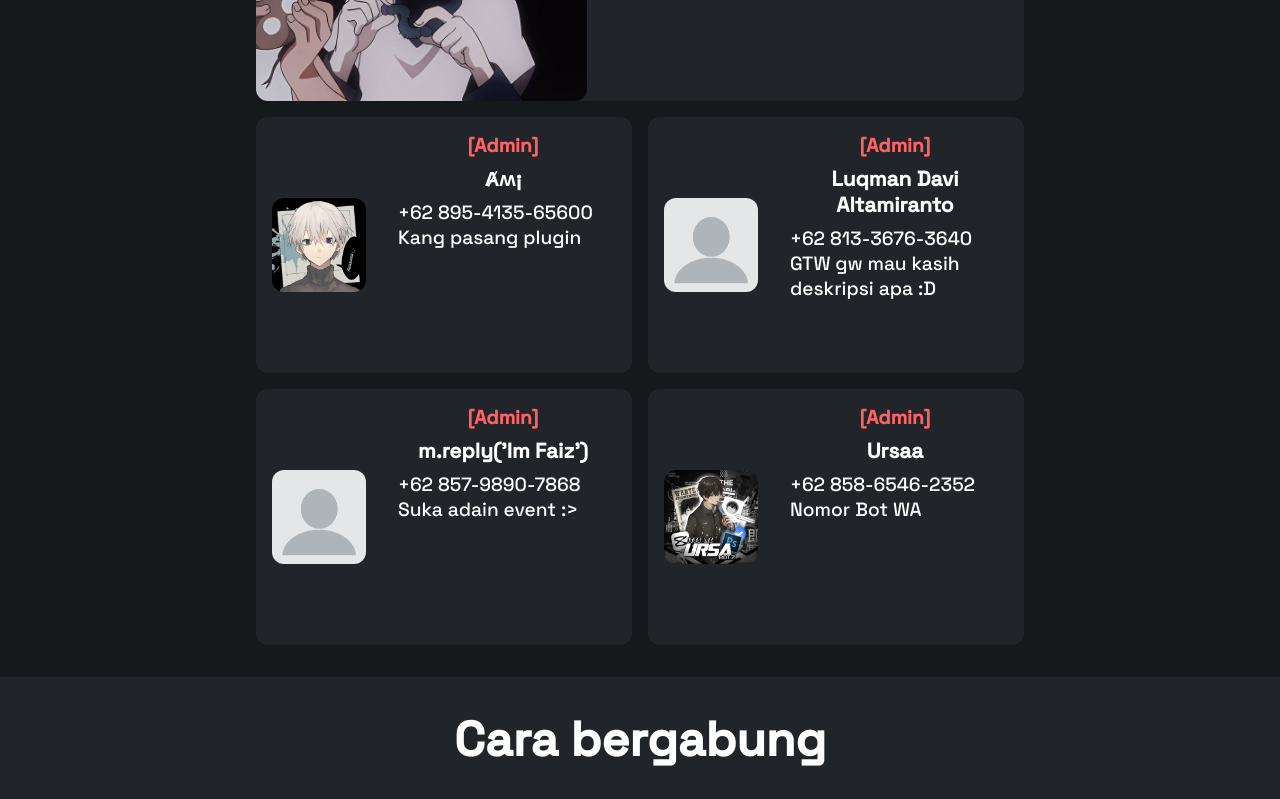
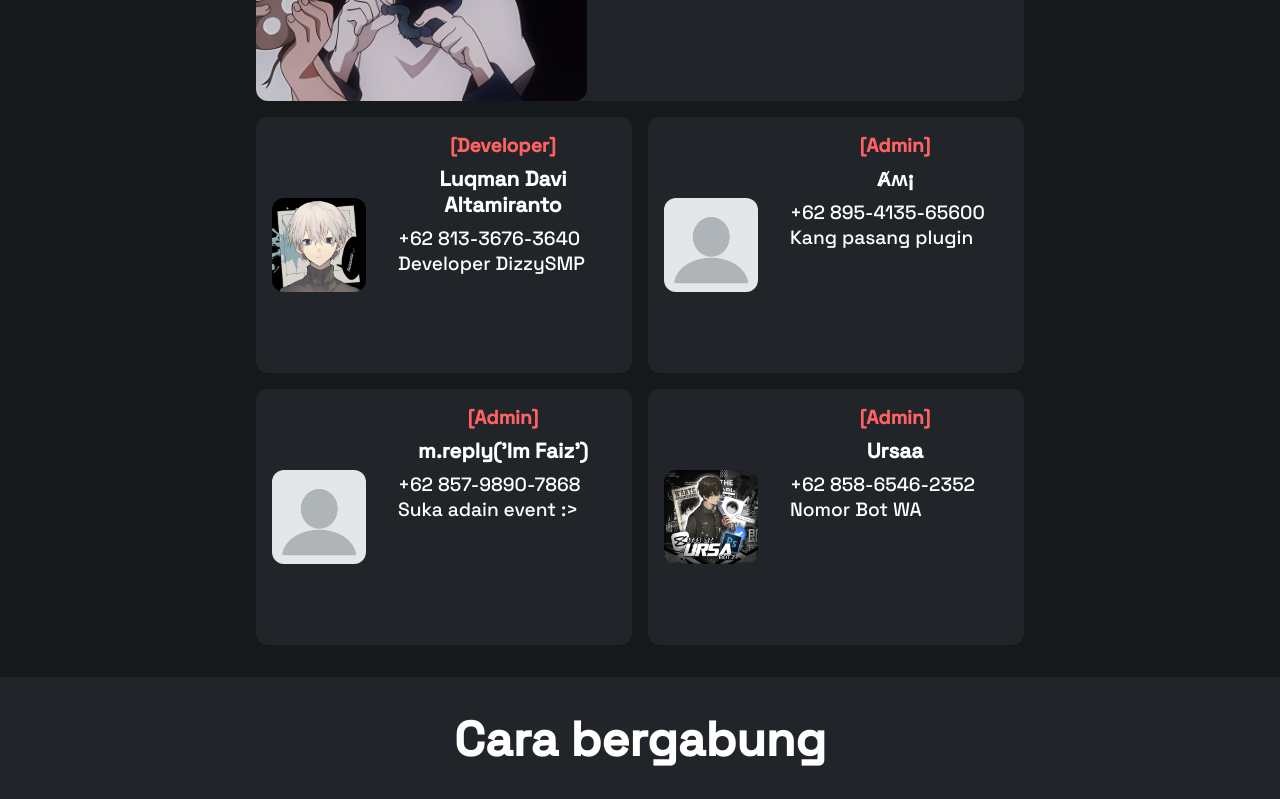
Before and after one commit to Info80808090/DizzySMP, a plain HTML site: page index.html in a window 1280 px wide. Shown: the part 3320-4119 px from the top of the page. Drawn offline with nearby package versions, Linux system fonts and the light colour scheme.

Commit message:
index.html

```diff
--- a/index.html
+++ b/index.html
@@ -163,17 +163,17 @@
           <div class="main5_supporters_div">
             <img class="main5_supporters_img" alt="supporters member img" src="media/member_placeholder3.jpg">
             <div class="main5_supporters_description_div">
-              <a class="main5_supporters_description_rank main5_supporters_description_rank_supporter">[Admin]</a>
-              <a class="main5_supporters_description_title" href="https://wa.me/62895413565600">Ⱥʍ¡</a>
-              <a class="main5_supporters_description">+62 895-4135-65600<br>Kang pasang plugin</a>
+              <a class="main5_supporters_description_rank main5_supporters_description_rank_supporter">[Developer]</a>
+              <a class="main5_supporters_description_title" href="https://wa.me/6281336763640">Luqman Davi Altamiranto</a>
+              <a class="main5_supporters_description">+62 813-3676-3640<br>Developer DizzySMP</a>
             </div>
           </div>
           <div class="main5_supporters_div">
             <img class="main5_supporters_img" alt="supporters member img" src="media/member_placeholder4.jpg">
             <div class="main5_supporters_description_div">
               <a class="main5_supporters_description_rank main5_supporters_description_rank_supporter">[Admin]</a>
-              <a class="main5_supporters_description_title" href="https://wa.me/6281336763640">Luqman Davi Altamiranto</a>
-              <a class="main5_supporters_description">+62 813-3676-3640<br>GTW gw mau kasih deskripsi apa :D</a>
+              <a class="main5_supporters_description_title" href="https://wa.me/62895413565600">Ⱥʍ¡</a>
+              <a class="main5_supporters_description">+62 895-4135-65600<br>Kang pasang plugin</a>
             </div>
           </div>
           <div class="main5_supporters_div">
```
